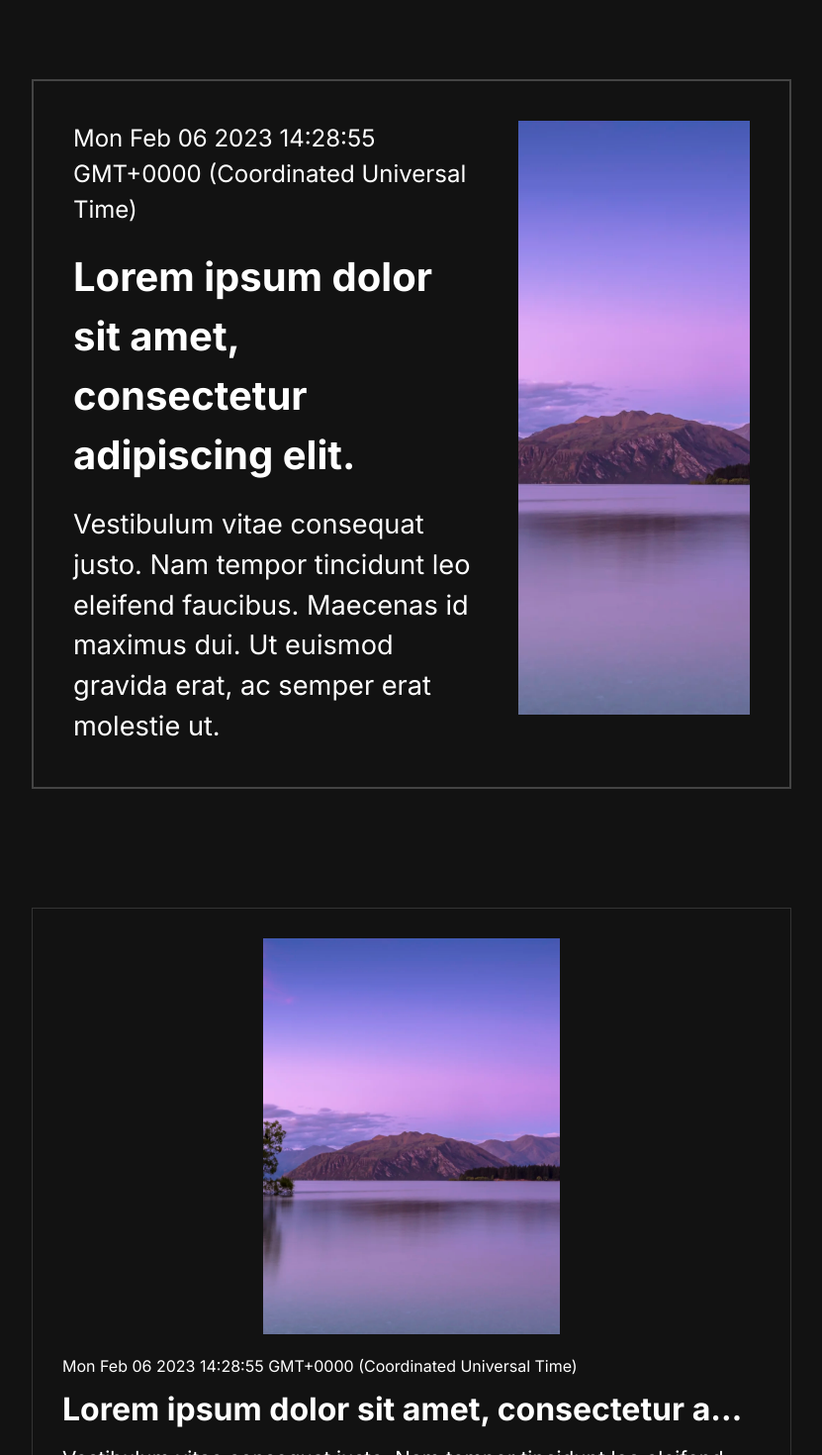
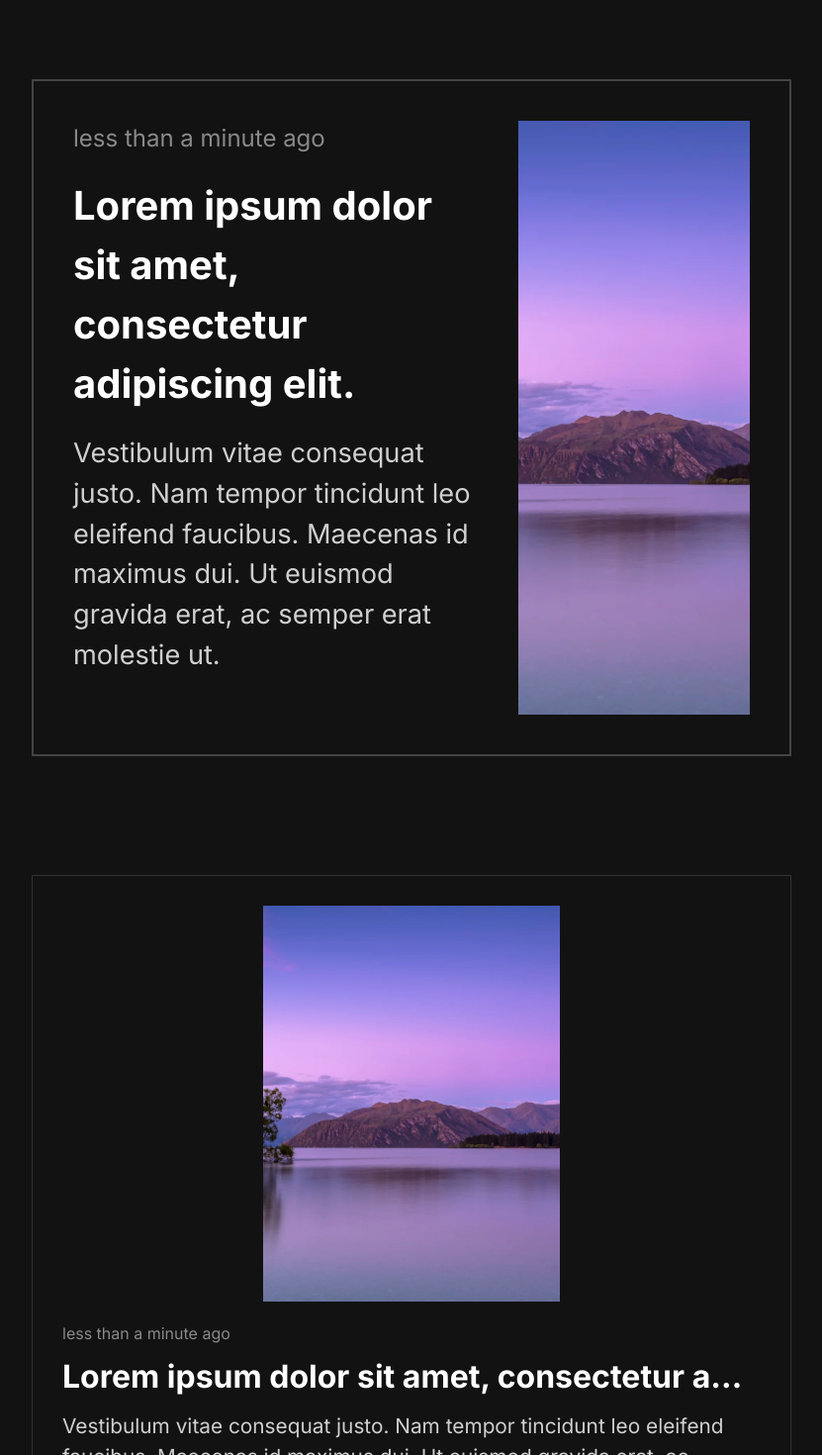
Before and after one commit to imnotmoon/blog, a Next.js app: page / in a window 1280 px wide. Shown: the part 80-1550 px from the top of the page at 99% size, without its empty margins (224-1055 px from the left). Built offline with nearby package versions, Linux system fonts and the light colour scheme.

Commit message:
Add date formatter

```diff
--- a/src/components/header/Header.module.scss
+++ b/src/components/header/Header.module.scss
@@ -29,7 +29,7 @@
     color: #fff;
     text-decoration: none;
     & + a {
-      margin-left: 10px;
+      margin-left: 20px;
     }
   }
 }
--- a/src/components/post/card/PostCard.module.scss
+++ b/src/components/post/card/PostCard.module.scss
@@ -28,6 +28,7 @@
 
 .date {
   margin-bottom: 8px;
+  color: rgba(255, 255, 255, 0.5);
 }
 
 .title {
@@ -45,6 +46,7 @@
   max-width: 100%;
   overflow: hidden;
   text-overflow: ellipsis;
+  color: rgba(255, 255, 255, 0.8);
 
   display: -webkit-box;
   -webkit-box-orient: vertical;
--- a/src/components/post/card/PostCard.tsx
+++ b/src/components/post/card/PostCard.tsx
@@ -1,6 +1,7 @@
 import Image from 'next/image';
 import styles from './PostCard.module.scss';
 import { Post } from '@/components/post/Post.hooks';
+import { formatDate } from '@/utils/date';
 
 export type PostCardProps = Post;
 export const PostCard = ({ title, description, thumbnailUrl, uploadAt }: PostCardProps) => (
@@ -9,7 +10,7 @@ export const PostCard = ({ title, description, thumbnailUrl, uploadAt }: PostCar
       <Image src={thumbnailUrl} alt={title} className={styles.thumbnail} width={250} height={400} />
     </div>
     <div className={styles.body}>
-      <p className={styles.date}>{uploadAt.toString()}</p>
+      <p className={styles.date}>{formatDate(uploadAt)}</p>
       <h4 className={styles.title}>{title}</h4>
       <p className={styles.description}>{description}</p>
     </div>
--- a/src/components/post/main/MainPost.module.scss
+++ b/src/components/post/main/MainPost.module.scss
@@ -24,6 +24,7 @@
 .date {
   font-size: 1.5rem;
   margin-bottom: 20px;
+  color: rgba(255, 255, 255, 0.5);
 }
 
 .title {
@@ -33,6 +34,7 @@
 
 .description {
   font-size: 1.7rem;
+  color: rgba(255, 255, 255, 0.8);
 }
 
 .thumbnail {
--- a/src/components/post/main/MainPost.tsx
+++ b/src/components/post/main/MainPost.tsx
@@ -1,13 +1,14 @@
 import { Post } from '@/components/post/Post.hooks';
 import styles from './MainPost.module.scss';
 import Image from 'next/image';
+import { formatDate } from '@/utils/date';
 
 export type MainPostProps = Post;
 
 export const MainPost = ({ title, description, thumbnailUrl, uploadAt }: MainPostProps) => (
   <div className={styles.root}>
     <div className={styles.header}>
-      <p className={styles.date}>{uploadAt.toString()}</p>
+      <p className={styles.date}>{formatDate(uploadAt)}</p>
       <h3 className={styles.title}>{title}</h3>
       <p className={styles.description}>{description}</p>
     </div>
--- /dev/null
+++ b/src/utils/date.ts
@@ -0,0 +1,7 @@
+import { differenceInDays, format, formatDistance } from 'date-fns';
+
+export const formatDate = (d: Date): string => {
+  const now = Date.now();
+  const diff = differenceInDays(now, d);
+  return diff > 10 ? format(d, 'yyyy.MM.dd') : formatDistance(d, now, { addSuffix: true });
+};
```
